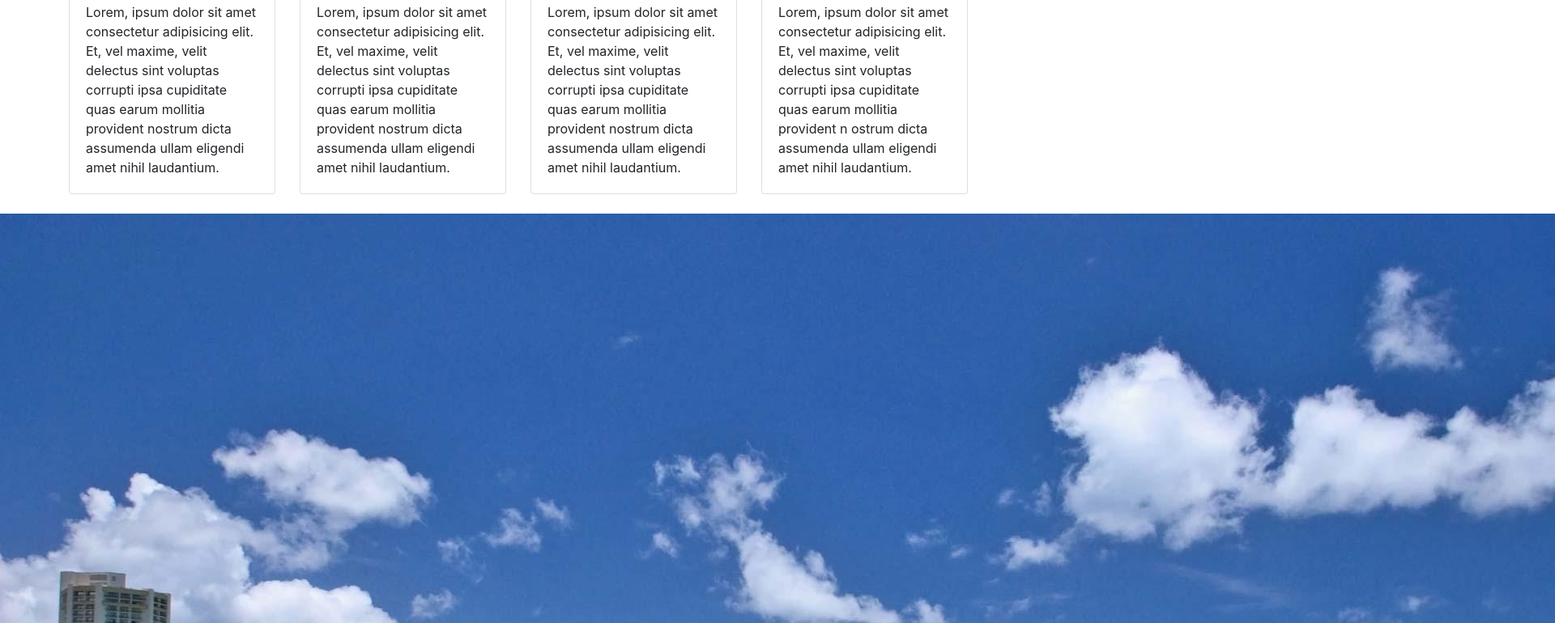
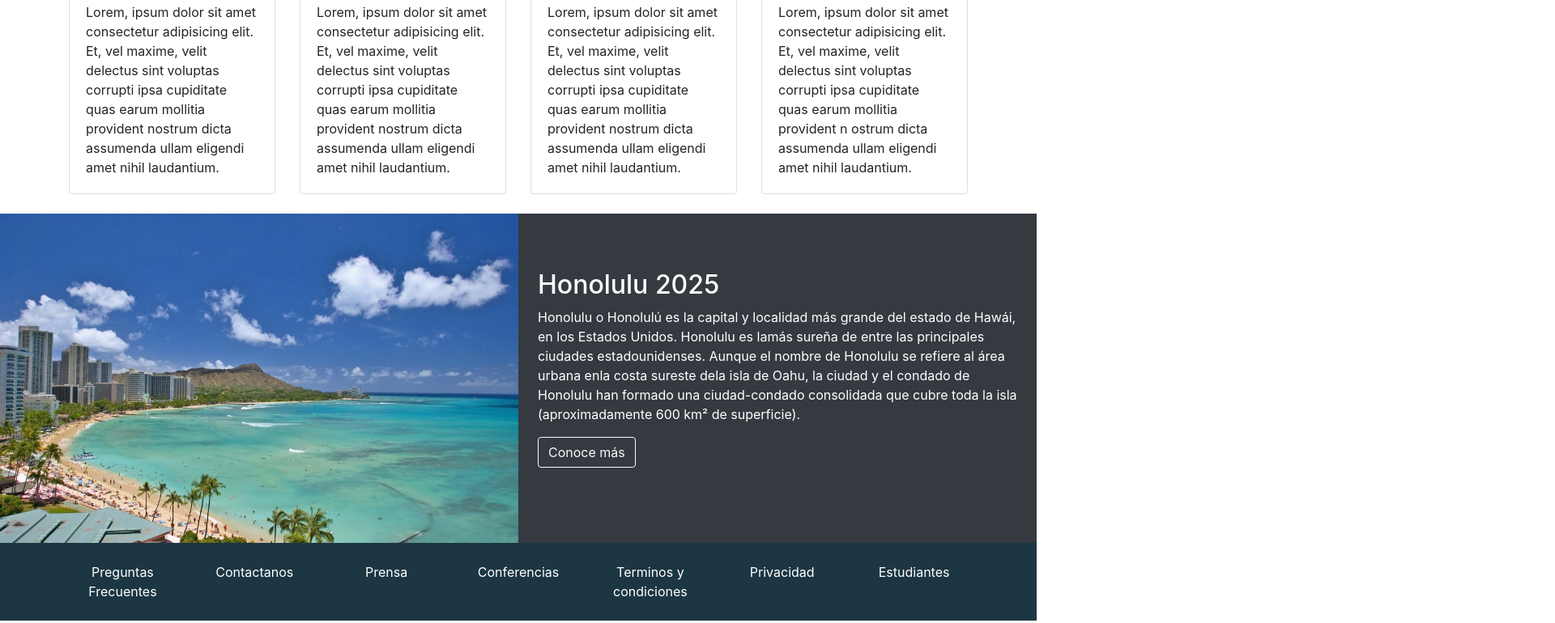
Before and after one commit to LuisCarlos97/Platzi, a plain HTML site: page index.html in a window 1280 px wide. Shown: the part 1073-1843 px from the top of the page at 81% size, 1920 px wide, since content can reach past the window. Drawn offline with nearby package versions, Linux system fonts and the light colour scheme.

Commit message:
Update index.css

```diff
--- a/index.css
+++ b/index.css
@@ -41,3 +41,10 @@
 #footer a{
     color:white;
 }
+#place-time{
+    background-color:#343a40;
+    color: white;
+}
+#place-time img{
+    max-width: 100%;
+}
```
